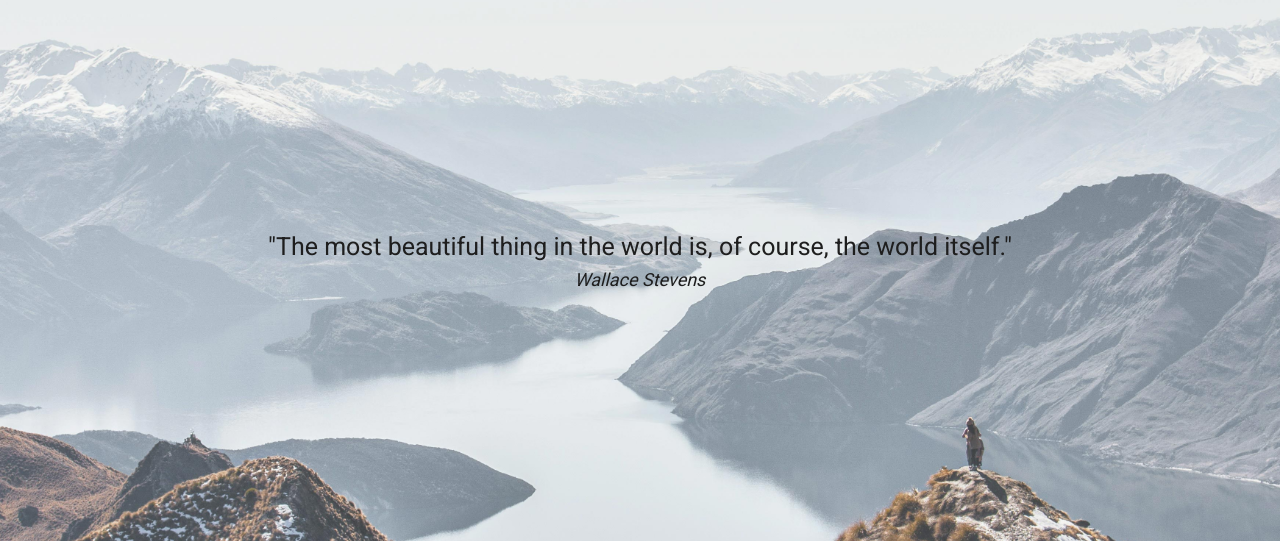
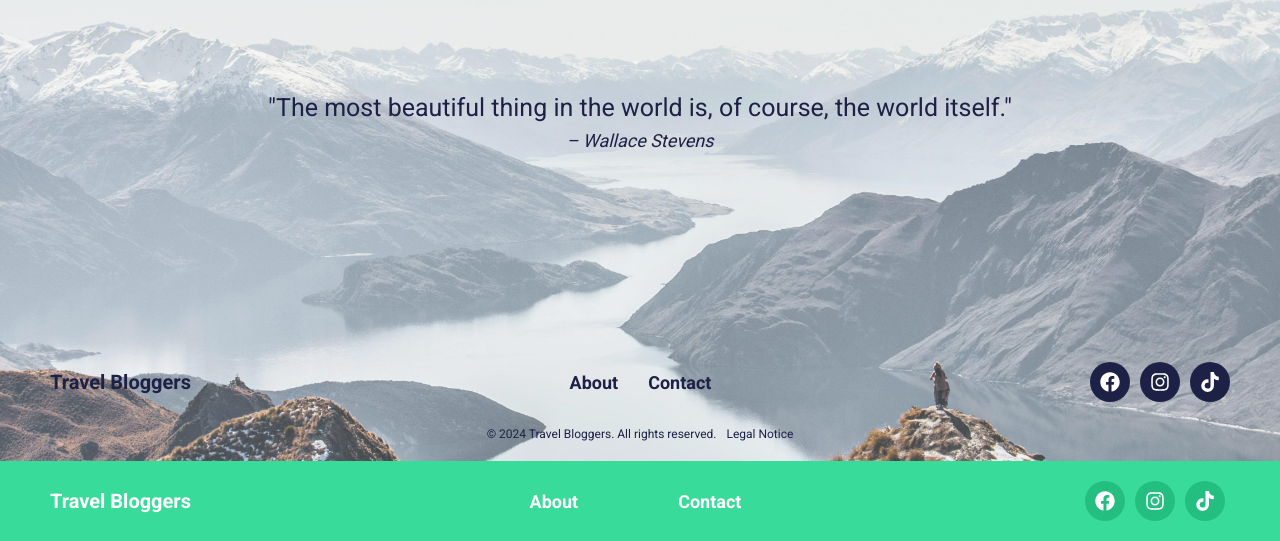
Before and after one commit to Vanyl/travelBloggers-frontend, a React (Vite) app in the folder frontend/: page / in a window 1280 px wide. Shown: the part 939-1480 px from the top of the page. Built offline with nearby package versions, Linux system fonts and the light colour scheme.

Commit message:
footer et subfooter (qui sera uniquement utilisé sur la Home du coup) done :)

```diff
--- a/frontend/src/components/SubFooter.jsx
+++ b/frontend/src/components/SubFooter.jsx
@@ -1,16 +1,31 @@
 import React from 'react';
 import '../sass/subfooter.sass';
+import { FaFacebook, FaInstagram, FaTiktok } from "react-icons/fa";
 
 function SubFooter() {
   return (
     <div className="subfooter">
         <blockquote className="travel-quote">
             "The most beautiful thing in the world is, of course, the world itself."
-            <div className="quote-author">Wallace Stevens</div>
+            <div className="quote-author">– Wallace Stevens</div>
         </blockquote>
+        <div className="sub-footer-footer-content">
+            <h3 >Travel Bloggers</h3>
+            <div className="sub-link-container">
+              <h4 className="link">About</h4>
+              <h4 className="link">Contact</h4>
+            </div>
+            <div className="sub-social-links">
+              <a href="https://www.facebook.com" target="_blank" rel="noopener noreferrer"><FaFacebook /></a>
+              <a href="https://www.instagram.com" target="_blank" rel="noopener noreferrer"><FaInstagram /></a>
+              <a href="https://www.tiktok.com" target="_blank" rel="noopener noreferrer"><FaTiktok /></a>
+            </div>
+          </div>
+          <div className="sub-legal">
+              <p>© 2024 Travel Bloggers. All rights reserved.</p>
+              <a href="#" className="sub-legal-link">Legal Notice</a>
+        </div>
     </div>
-
-
   );
 }
 
--- a/frontend/src/sass/footer.sass
+++ b/frontend/src/sass/footer.sass
@@ -10,12 +10,18 @@
   justify-content: space-between
   align-items: center
   width: 100%
+  color: white
 
 .link-container
   display: flex
   gap: 100px
 
+.footer-blog-title
+  color: white
+
+
 h3, .link
+
   font-size: 20px
   margin: 0
 
--- a/frontend/src/sass/subfooter.sass
+++ b/frontend/src/sass/subfooter.sass
@@ -1,23 +1,80 @@
 .subfooter
   background-image: url('/src/assets/images/surfooter-banner.jpg')
+  font-family: 'Roboto', sans-serif
   background-size: cover
   background-position: center top
-  height: 100vh
+  height: 70vh
+  display: flex
+  flex-direction: column
+  justify-content: space-between
+  align-items: center
+  padding: 20px 50px
+  color: #1E2146
+
+.travel-quote
+  font-size: 25px
+  color: #1E2146
+  text-align: center
+  width: 70%
+  margin: auto 0  // Centrage vertical
+
+.quote-author
+  font-size: 18px
+  font-style: italic
+  text-align: center
+  margin-top: 8px
+
+.sub-footer-footer-content
+  display: flex
+  justify-content: space-between
+  align-items: center
+  width: 100%
+
+.subfooter-blog-title
+  color: green
+  font-size: 20px
+  margin: 0  // Assure qu'il n'y a pas de marge qui pousse les éléments inutilement
+
+.sub-link-container
   display: flex
   justify-content: center
+  gap: 30px
+  flex-grow: 1  // Permet au conteneur de liens de prendre tout l'espace disponible
+
+h4.link
+  font-size: 18px
+  margin: 0
+
+.sub-social-links
+  display: flex
+  justify-content: flex-end
+  gap: 10px
+
+.sub-social-links a
+  display: inline-flex
+  justify-content: center
   align-items: center
+  background-color: #1E2146
+  border-radius: 50%
+  width: 40px
+  height: 40px
+  color: white
+  svg
+    width: 20px
+    height: 20px
 
-.travel-quote
-  font-family: 'Roboto', sans-serif
-  font-size: 25px
-  color: #1E1E1E
-  width: 70%
-  text-align: center
-  margin: 0
-  padding: 20px
+.sub-legal
+  color: #1E2146
+  display: flex
+  justify-content: center
+  width: 100%
+  margin-top: 25px
 
-.quote-author
-   font-size:18px
-   margin-top: 8px
-   font-style: italic
-   text-align: center
+.sub-legal p, .sub-legal-link
+  color: #1E2146
+  font-size: 12px
+  text-decoration: none
+  margin: 0 5px
+
+.sub-legal-link:hover
+  text-decoration: underline
```
